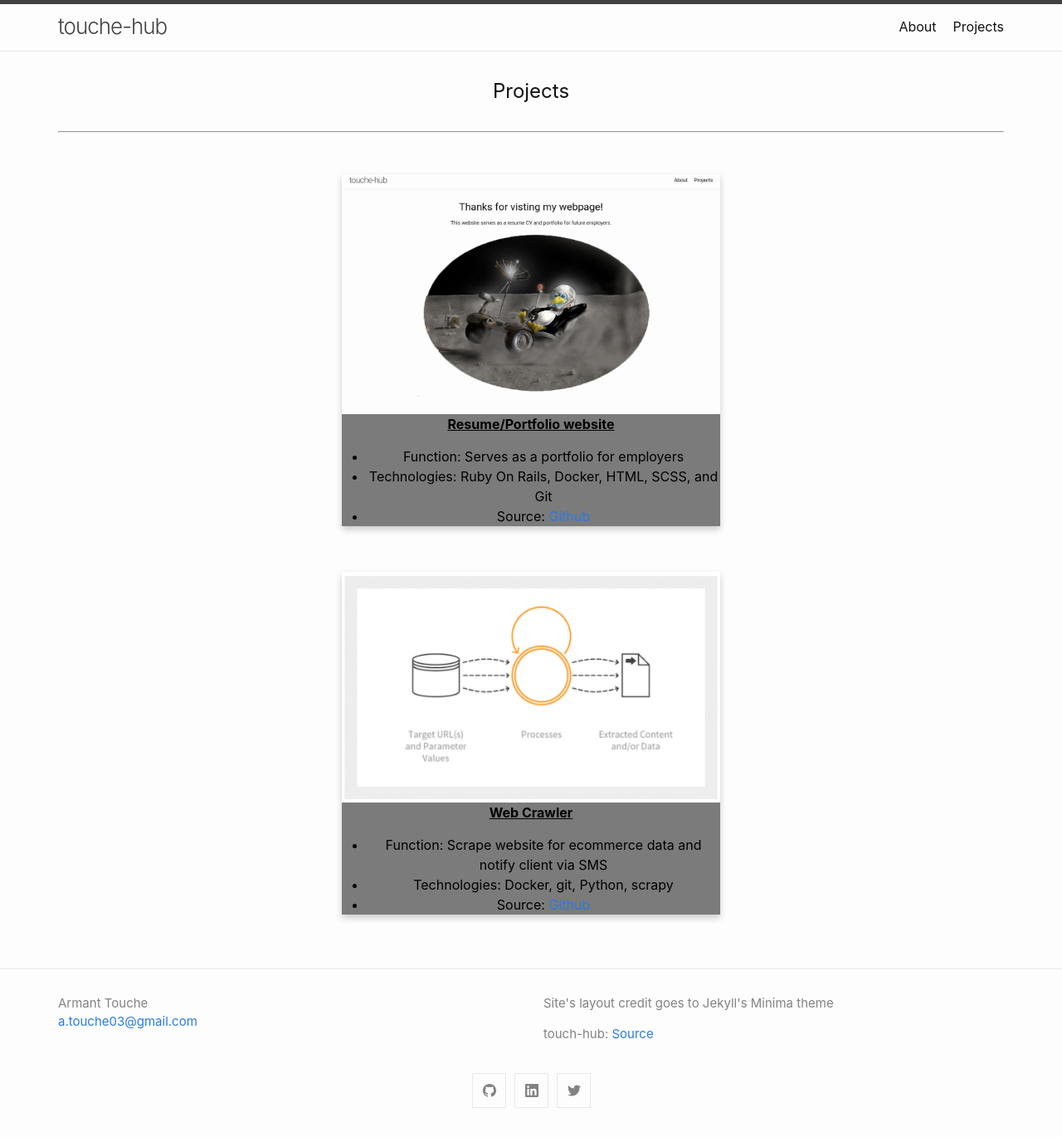
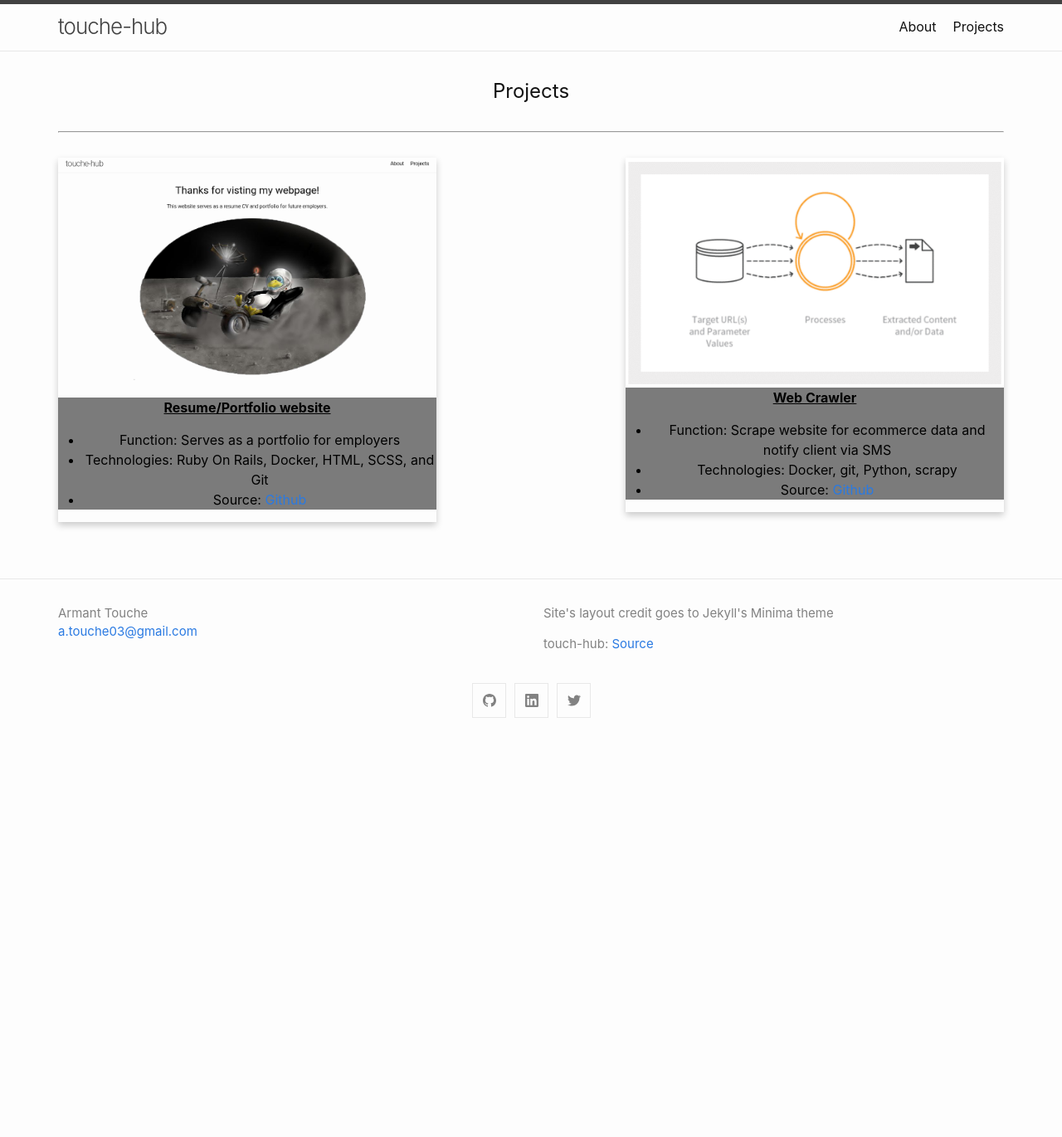
Before and after one commit to ActIII03/personal_website, a Jekyll site: the page built from projects.md, in a window 1280 px wide. Shown: the whole page at 83% size. Built offline with Jekyll 4.4.1, drawn with Linux system fonts in a browser that asks for light colours; after the commit the page ends 900 px from its top, so only the background shows below that.

Commit message:
Fixed div's float

```diff
--- a/_includes/projects-list.html
+++ b/_includes/projects-list.html
@@ -2,9 +2,8 @@
 
 	<h2 id="section-title">Projects</h2>
 	<hr>
-
-	<div class="card-outer">
-		<div class="card">
+	<div class="card-parent">
+		<div class="card-left">
 			<img src="https://actiii03.github.io/personal_website/assets/img/website.png" alt="avatar" style="width:100%" >
 			<div class="card-container">
 				<h4 id="project-item"><b>Resume/Portfolio website</b></h4>
@@ -15,10 +14,8 @@
 				</ul>
 			</div>
 		</div>
-	</div>
 
-	<div class="card-outer">
-		<div class="card">
+		<div class="card-right">
 			<img src="https://actiii03.github.io/personal_website/assets/img/OAT-011-scraping.png" alt="avatar" style="width:100%" >
 			<div class="card-container">
 				<h4 id="project-item"><b>Web Crawler</b></h4>
@@ -30,5 +27,4 @@
 			</div>
 		</div>
 	</div>
-
 </div>
--- a/_sass/minima/custom-styles.scss
+++ b/_sass/minima/custom-styles.scss
@@ -62,24 +62,37 @@ p#quote{
 h4#project-item{
   text-decoration: underline;
 }
-.card-outer {
-  padding-top: 20px;
-  padding-bottom: 20px;
+
+.card-parent {
+  padding: 0px, auto;
 }
 
-.card {
-  margin: auto;
+.card-left {
+  float: left;
   width: 40%;
+  height: auto;
   text-align: center;
   box-shadow: 0 4px 8px 0 rgba(0,0,0,0.2);
   transition: 0.3s;
  }
+
+.card-right {
+  float: right;
+  width: 40%;
+  height: auto;
+  text-align: center;
+  box-shadow: 0 4px 8px 0 rgba(0,0,0,0.2);
+  transition: 0.3s;
+}
 
 .card:hover {
   box-shadow: 0 30px 16px 5px rgba(0,0,0,0.2);
 }
 
 .card-container {
+  width: auto;
+  height: auto;
+  bottom: 0;
   background-color: #7b7b7b;
   color:black;
 }
```
